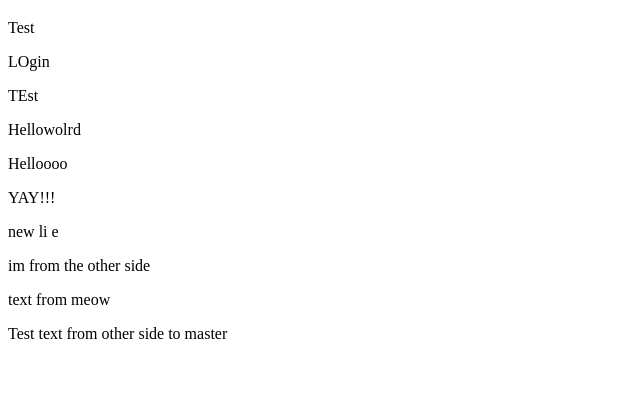
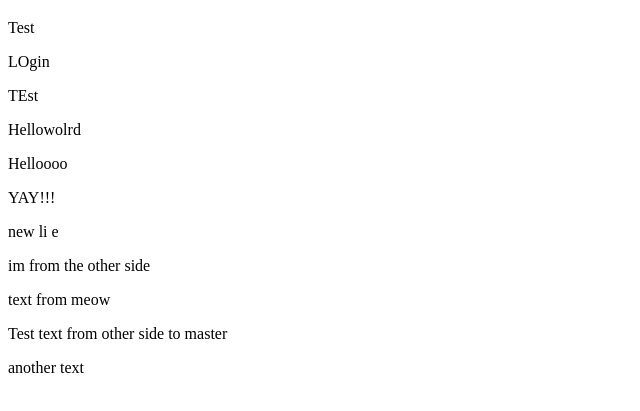
Before and after one commit to banana-meow/GIt-test, a plain HTML site: page index.html in a window 1280 px wide. Shown: the part 61-472 px from the top of the page, without its empty margins (0-640 px from the left). Drawn offline with Linux system fonts and the light colour scheme.

Commit message:
Update index.html
add another text in container

```diff
--- a/index.html
+++ b/index.html
@@ -23,6 +23,7 @@
     <div>
         <div class="container">
             <p>Test text from other side to master</p>
+            <p>another text</p>
         </div>
     </div>
 </body>
```
